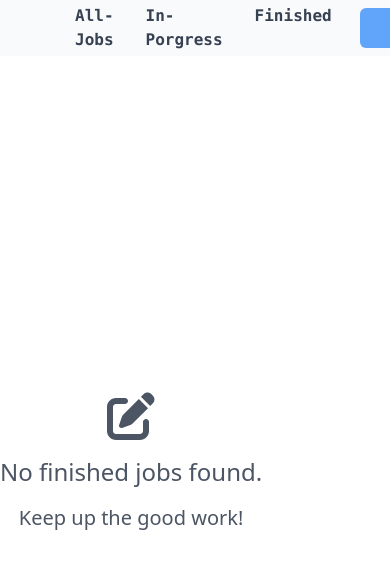
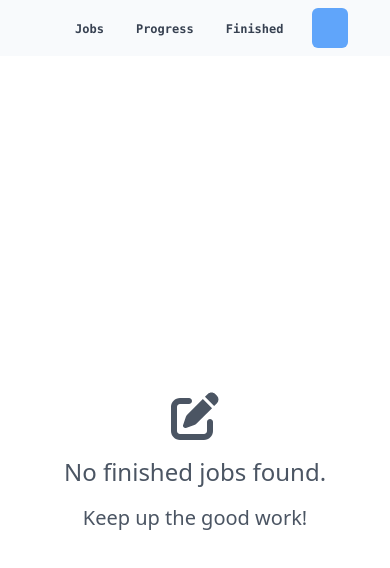
Before and after one commit to 3bdalah/den-tech, a React (Vite) app: page /in-progress in a window 390 px wide. Shown: the top 568 px of the page. Built offline with nearby package versions, Linux system fonts and the light colour scheme; sample sign-in values are in the browser's storage.

Commit message:
fix(header): fix issue header responsive

```diff
--- a/src/components/Header/Header.jsx
+++ b/src/components/Header/Header.jsx
@@ -20,7 +20,7 @@ export default function Header() {
     <>
       <nav className=" bg-slate-50 font-mono font-semibold   h-14 w-full  flex flex-row z-1 border-1 mb-0 border-gray-200 m-0 absolute top-0 left-0 z-10 ">
         <div className="custom-container flex justify-between content-center items-center ">
-          <div className="flex flex-row items-start justify-center">
+          <div className="flex flex-row items-center justify-between  content-center ">
             {!token ? (
               <>
                 {" "}
@@ -39,23 +39,23 @@ export default function Header() {
                 <span className="mx-4">
                   <Link
                     to="/jobs"
-                    className="capitalize font-mono no-underline text-gray-700"
+                    className=" sm:text-base  text-xs  w-32 capitalize font-mono no-underline text-gray-700"
                   >
-                    All-Jobs
+                    Jobs
                   </Link>
                 </span>
                 <span className="mx-4">
                   <Link
                     to="/in-progress"
-                    className="capitalize font-mono no-underline text-gray-700"
+                    className="sm:text-base text-xs capitalize font-mono no-underline text-gray-700"
                   >
-                    In-Porgress
+                    Progress
                   </Link>
                 </span>
                 <span className="mx-4">
                   <Link
                     to="/finished"
-                    className="capitalize font-mono no-underline text-gray-700"
+                    className=" sm:text-base text-xs capitalize font-mono no-underline text-gray-700"
                   >
                     Finished
                   </Link>
@@ -63,9 +63,8 @@ export default function Header() {
               </>
             )}
           </div>
-          <div className="flex flex-row justify-center content-center items-center">
-            <span>
-              <div className=" capitalize no-underline w-12 h-12 mt-2 relative z-10">
+          <div className="flex flex-row items-start justify-center md:flex">
+            <div className="capitalize no-underline w-12 h-12 mt-2 relative z-10">
               <div>
                 {token && openDropMenu && (
                   <div className="dropmenu absolute top-12 right-0 w-80  h-fit border-1 border-gray-200 shadow-md rounded-sm font-mono bg-slate-50">
@@ -144,7 +143,7 @@ export default function Header() {
                 </div>
               ) : (
                 <div className="flex flex-row items-center justify-center content-center ">
-                    <p className="text-sm float-left mr-3 text-gray-600 font-mono lowercase">
+                  <p className="text-sm float-left mr-3 text-gray-600 font-mono">
                     {nameDoctor && nameDoctor.name.substring(0, 3)}
                   </p>
                   <div
@@ -156,7 +155,6 @@ export default function Header() {
                 </div>
               )}
             </div>
-            </span>
           </div>
         </div>
       </nav>
--- a/src/components/InProgress/InProgress.jsx
+++ b/src/components/InProgress/InProgress.jsx
@@ -13,7 +13,7 @@ export default function InProgress() {
           {inProgress.length >= 1 ? (
             inProgress.map((job) => <JobCard key={job._id} job={job} />)
           ) : (
-            <div className="mt-0 text-center text-2xl text-gray-600">
+            <div className="mt-0 text-center text-2xl text-gray-600 m-auto">
               <p className="mb-4">
                 <i className="fa fa-edit fa-2xl"></i>
               </p>
```
Lines whose indentation alone changed are shown as unchanged.
